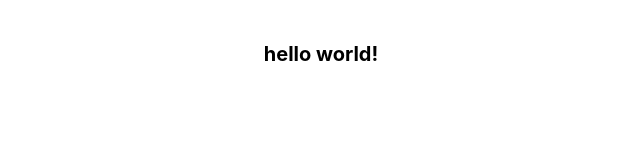
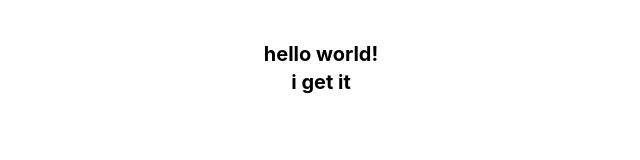
Before and after one commit to nati-badi/mini-project, a React (Vite) app in the folder todo_list/: page / in a window 1280 px wide. Shown: the top 160 px of the page, without its empty margins (319-959 px from the left). Built offline with nearby package versions, Linux system fonts and the light colour scheme.

Commit message:
feat: added text

```diff
--- a/todo_list/src/App.jsx
+++ b/todo_list/src/App.jsx
@@ -7,7 +7,9 @@ function App() {
   return (
     <div className='text-xl font-bold text-center mt-10'>
       hello world!
+      <div>i get it </div>
     </div>
+
   )
 }
 
```
